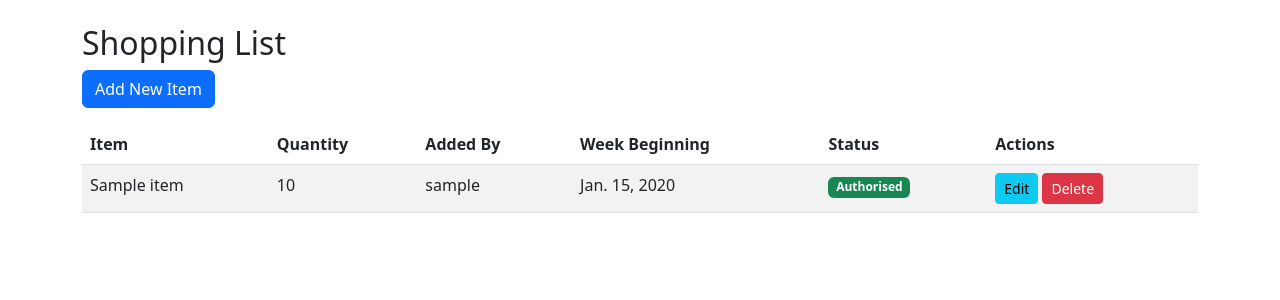
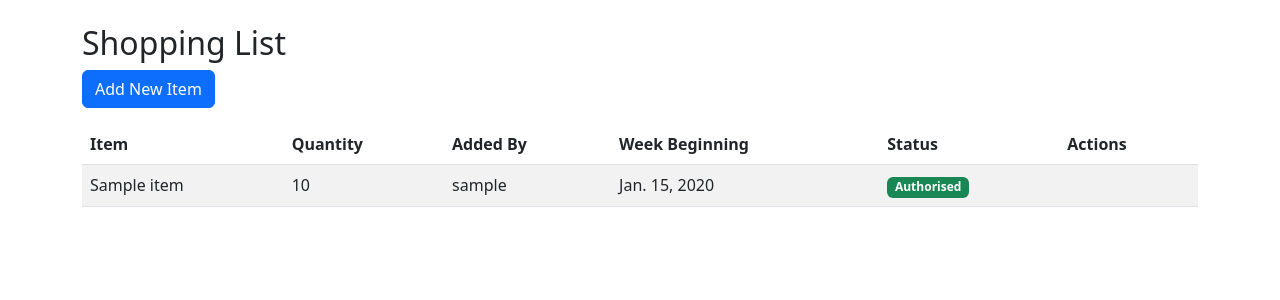
Before and after one commit to rabsingh/Capstone-Project, a Django app: page / in a window 1280 px wide. Shown: the part 56-356 px from the top of the page. Run offline with Django 4.2, Linux system fonts and the light colour scheme; a user stored in the database is signed in; tables that the repository leaves empty hold one stand-in row (values such as "Sample post").

Commit message:
edit and delete removed form views

```diff
--- a/shopping_list/settings.py
+++ b/shopping_list/settings.py
@@ -149,4 +149,4 @@ STATIC_ROOT = os.path.join(BASE_DIR, 'staticfiles')
 DEFAULT_AUTO_FIELD = 'django.db.models.BigAutoField'
 
 LOGIN_REDIRECT_URL = 'item_list'
-LOGIN_URL = 'login'
+LOGIN_URL = '/login/'
--- a/shopping_list_app/urls.py
+++ b/shopping_list_app/urls.py
@@ -4,4 +4,5 @@ from django.urls import path
 urlpatterns = [
     path('add/', views.add_item, name='add_item'),
     path('', views.item_list, name='item_list'),
+    path('register/', views.register, name='register'),
 ]
--- a/templates/shopping_list_app/item_list.html
+++ b/templates/shopping_list_app/item_list.html
@@ -37,8 +37,8 @@
                     </td>
                     {% if user.is_staff %}
                         <td>
-                            <a href="{% url 'edit_item' item.id %}" class="btn btn-sm btn-info">Edit</a>
-                            <a href="{% url 'delete_item' item.id %}" class="btn btn-sm btn-danger">Delete</a>
+
+
                         </td>
                     {% endif %}
                 </tr>
```
